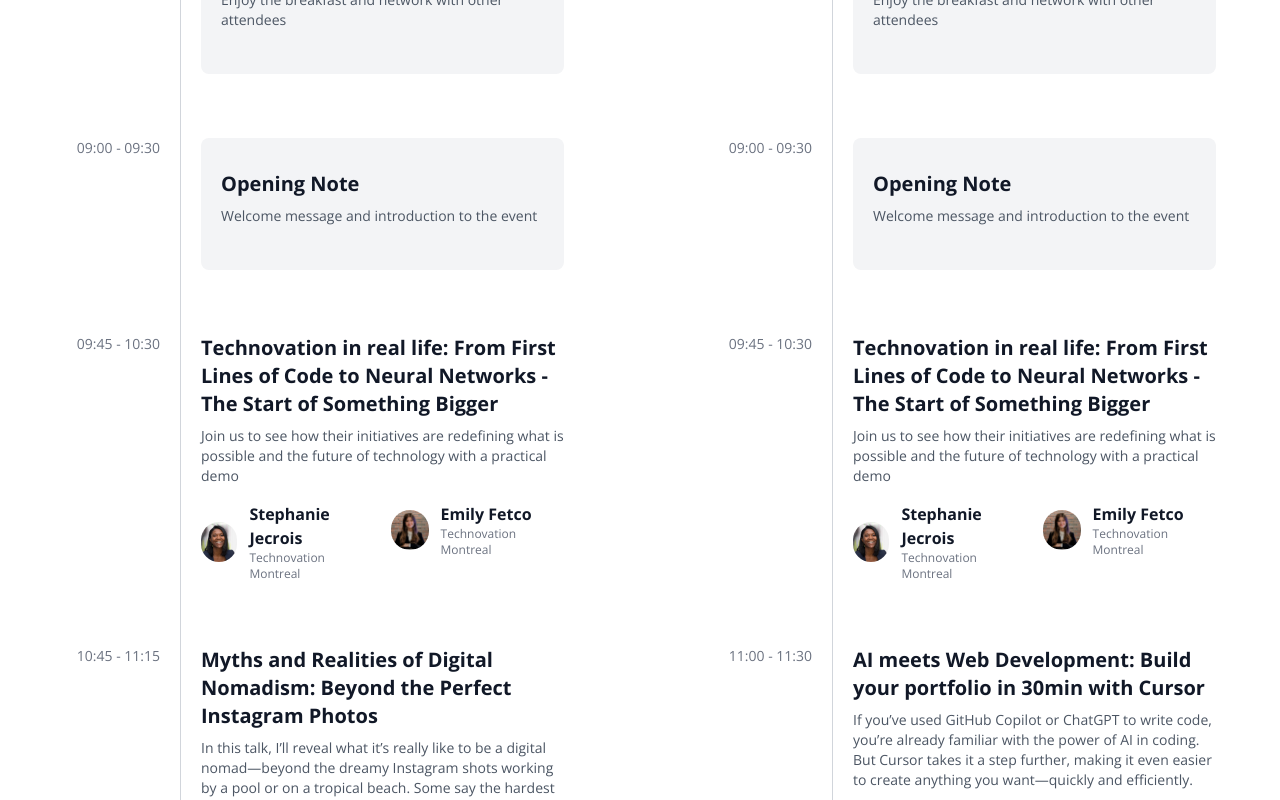
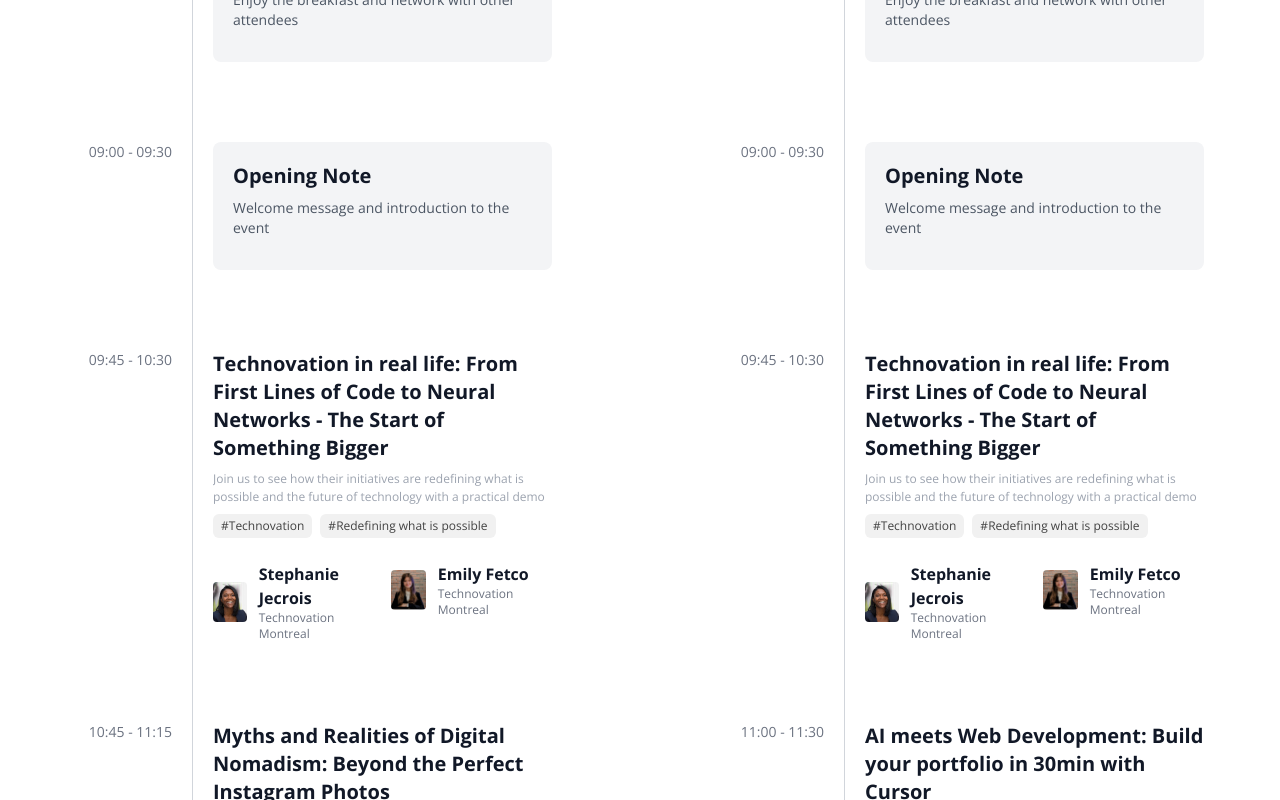
Before and after one commit to AndroidMontreal/wtmmontreal, a Next.js app: page /en/schedule in a window 1280 px wide. Shown: the part 620-1420 px from the top of the page. Built offline with nearby package versions, Linux system fonts and the light colour scheme; no server answers; grey boxes are pictures that could not be loaded.

Commit message:
modify layout

```diff
--- a/src/components/elements/NonSessionCard.js
+++ b/src/components/elements/NonSessionCard.js
@@ -2,7 +2,7 @@
 
 export default function NonSessionCard({ session }) {
   return (
-    <div className="bg-gray-100 px-5 py-8 rounded-lg">
+    <div className="bg-gray-100 px-5 py-5 rounded-lg">
       <h3 className="text-xl font-bold mb-2 text-gray-900">{session?.title}</h3>
       <p className="text-gray-600 text-sm mb-3">{session?.description}</p>
     </div>
--- a/src/components/elements/SessionInfoCard.js
+++ b/src/components/elements/SessionInfoCard.js
@@ -17,16 +17,28 @@ export default function SessionInfoCard({ session }) {
   // Find session details using sessionUUID
   const sessionDetails = sessions.find((s) => s.uuid === session.sessionUUID);
   return (
-    <div className="flex-1 pb-16">
+    <div className="flex-1 mb-20  rounded-lg ">
       {session.isSession && sessionDetails ? (
         <Fragment>
           <h3 className="text-xl font-bold mb-2 text-gray-900">
             {sessionDetails.title}
           </h3>
-          <p className="text-gray-600 text-sm mb-4">
+          <p className="text-gray-400 text-xs leading-normal line-clamp-2">
             {sessionDetails.shortDescription}
           </p>
-          <div className="flex flex-wrap gap-4">
+          {sessionDetails?.tags?.length > 0 && (
+            <div className="flex flex-wrap pt-2">
+              {sessionDetails.tags.map((tag, tagIndex) => (
+                <div
+                  key={tagIndex}
+                  className="bg-[#f1f1f1] text-[#424242] text-xs px-2 py-1 rounded-md mr-2 mb-2"
+                >
+                  #{tag}
+                </div>
+              ))}
+            </div>
+          )}
+          <div className="flex flex-wrap gap-4 mt-4">
             {sessionDetails.speakerUUID.map((speakerId) => {
               const speaker = speakers.find((sp) => sp.uuid === speakerId);
               return speaker ? (
--- a/src/components/elements/SessionSpeakerCard.js
+++ b/src/components/elements/SessionSpeakerCard.js
@@ -6,7 +6,7 @@ export default function SessionSpeakerCard({ speaker }) {
   return (
     <div className="flex items-center">
       {/* Speaker Avatar */}
-      <div className="w-10 h-10 rounded-full overflow-hidden mr-3">
+      <div className="w-10 h-10 rounded overflow-hidden mr-3">
         {speaker.image ? (
           <Image
             src={speaker.image}
--- a/src/components/sections/EventSchedule.js
+++ b/src/components/sections/EventSchedule.js
@@ -24,7 +24,7 @@ export default function EventSchedule({ type, eventTypesData }) {
         {/* Grid for rooms side by side */}
         <div className="grid grid-cols-1 lg:grid-cols-2 md:gap-16 xl:gap-32">
           {filteredType.rooms.map((room) => (
-            <div key={room.uuid} className="p-3">
+            <div key={room.uuid} className="p-6 ">
               <h2 className="text-4xl font-bold mb-14">{room.name}</h2>
               {room.sessions.map((session) => (
                 <div key={session.sessionUUID} className="flex gap-5">
```
